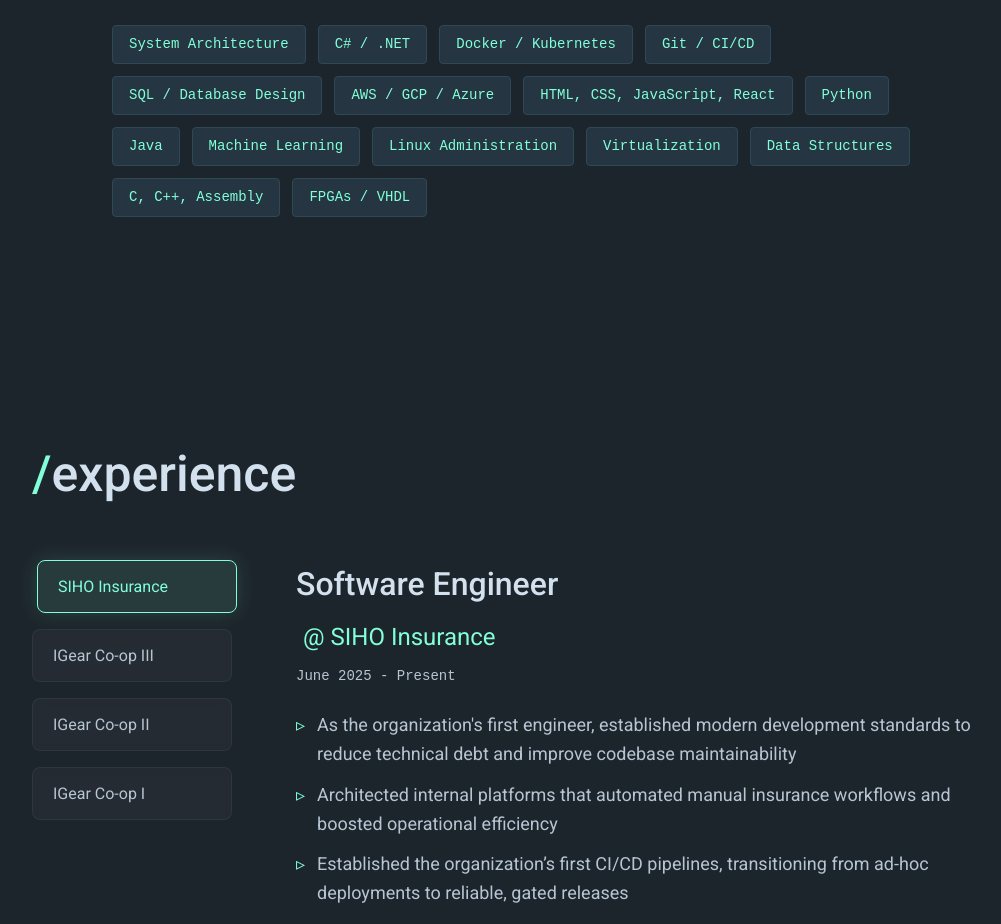
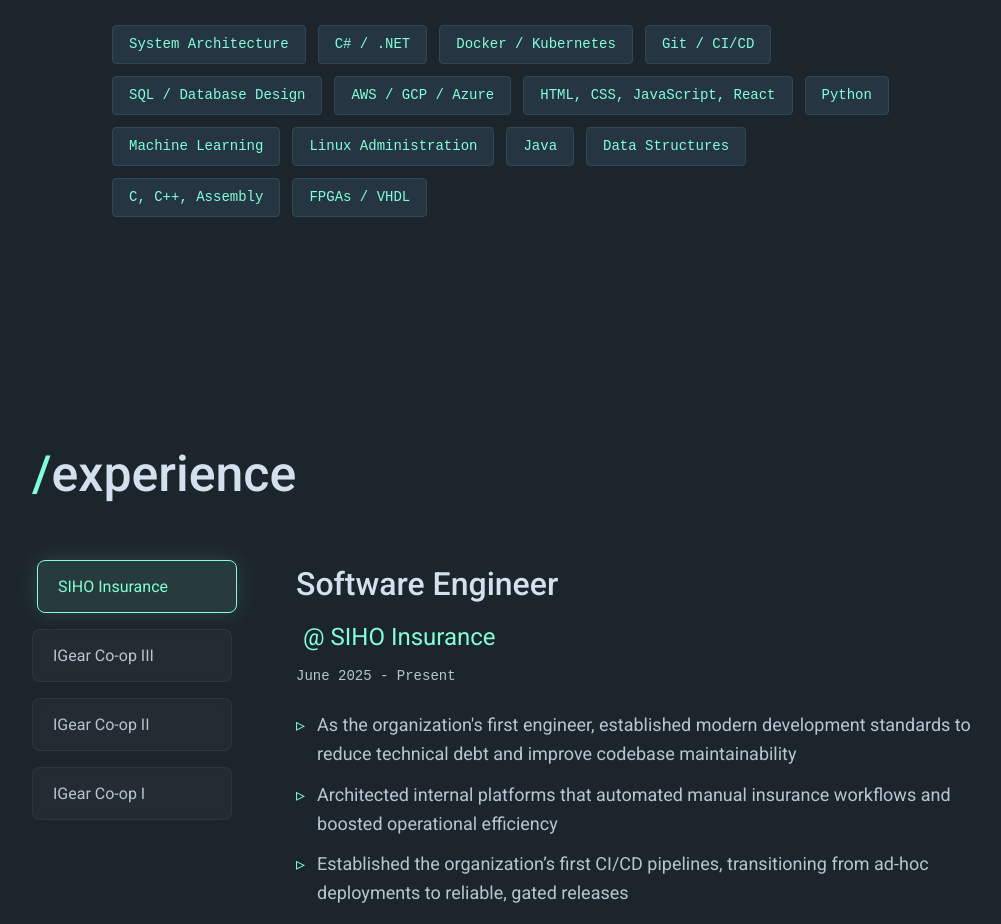
Before and after one commit to ColeSwinford/portfolio, a React (Vite) app: page / in a window 1280 px wide. Shown: the part 1440-2364 px from the top of the page, without its empty margins (128-1129 px from the left). Built offline with nearby package versions, Linux system fonts and the light colour scheme.

Commit message:
updated skills again

```diff
--- a/src/data.js
+++ b/src/data.js
@@ -16,8 +16,8 @@
 export const skills = [
     "System Architecture", "C# / .NET", "Docker / Kubernetes", "Git / CI/CD",
     "SQL / Database Design", "AWS / GCP / Azure", "HTML, CSS, JavaScript, React",
-    "Python", "Java", "Machine Learning", "Linux Administration", "Virtualization",
-    "Data Structures", "C, C++, Assembly", "FPGAs / VHDL"
+    "Python", "Machine Learning", "Linux Administration", "Java", "Data Structures",
+    "C, C++, Assembly", "FPGAs / VHDL"
 ];
 
 // ... (Experience and Projects arrays remain the same as before)
```
